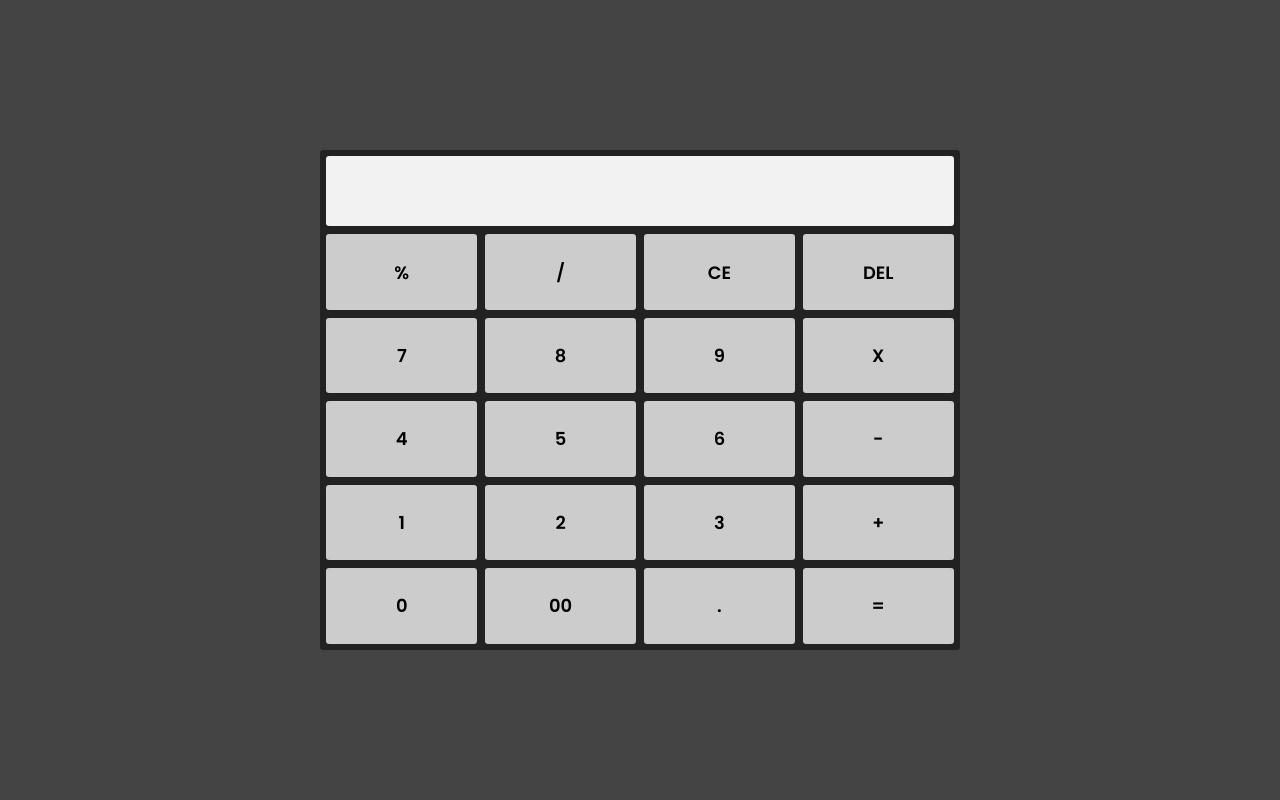
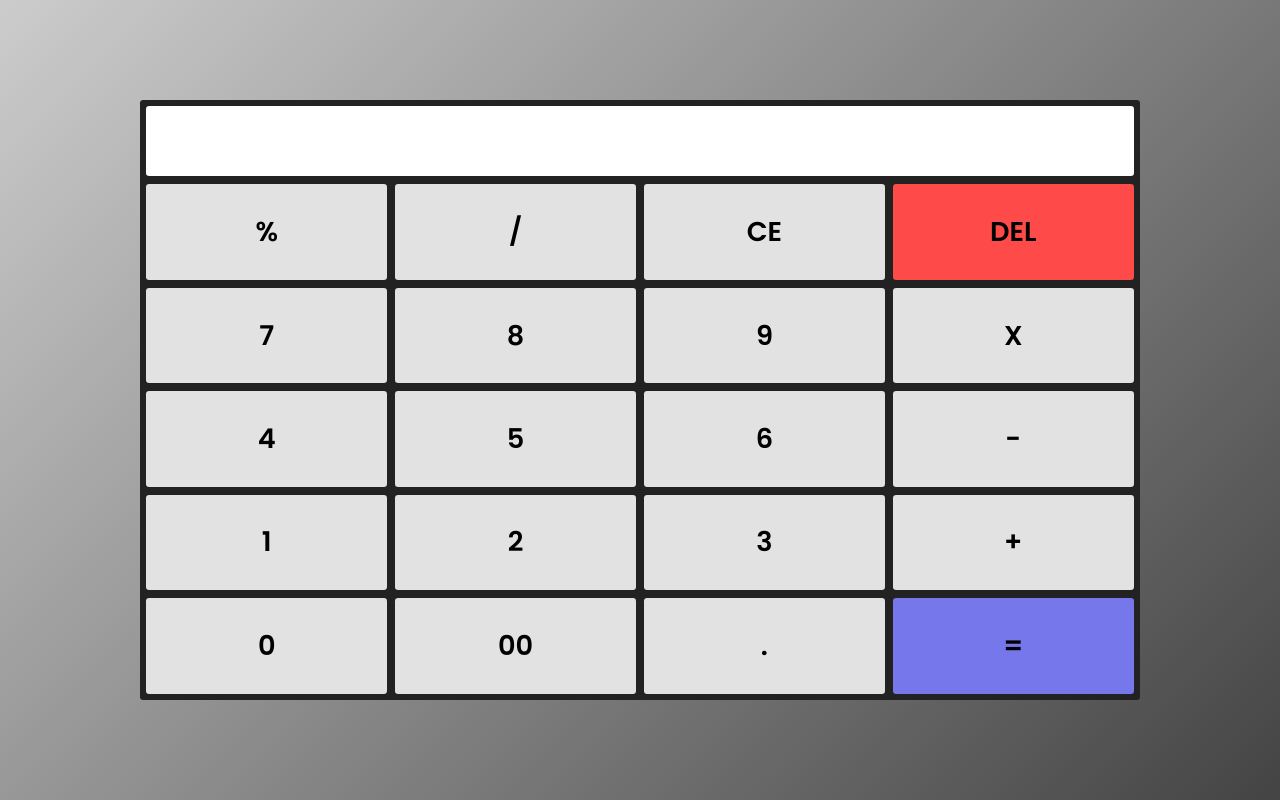
Before and after one commit to Fiji404/Calculator, a website built with Parcel: page src/pages/index.html in a window 1280 px wide. Built offline with nearby package versions, Linux system fonts and the light colour scheme.

Commit message:
fixes main issues

```diff
--- a/src/pages/index.html
+++ b/src/pages/index.html
@@ -6,6 +6,7 @@
     <meta name="viewport" content="width=device-width, initial-scale=1.0">
     <link rel="stylesheet" href="../sass/styles.scss">
     <script type="module" defer src="../scripts/app.js">module;</script>
+    <link rel="icon" href="../images/calculator.png">
     <title>Calculator App</title>
 </head>
 <body>
@@ -15,29 +16,29 @@
                 <output class="calculator__screen"></output>
             </header>
             <section class="calculator-buttons">
-                <button class="calculator-buttons__button">%</button>
-                <button class="calculator-buttons__button">/</button>
-                <button class="calculator-buttons__button clear">CE</button>
-                <button class="calculator-buttons__button del">DEL</button>
-                <button class="calculator-buttons__button">7</button>
-                <button class="calculator-buttons__button">8</button>
-                <button class="calculator-buttons__button">9</button>
-                <button class="calculator-buttons__button multiplication">X</button>
-                <button class="calculator-buttons__button">4</button>
-                <button class="calculator-buttons__button">5</button>
-                <button class="calculator-buttons__button">6</button>
-                <button class="calculator-buttons__button substraction">-</button>
-                <button class="calculator-buttons__button">1</button>
-                <button class="calculator-buttons__button">2</button>
-                <button class="calculator-buttons__button">3</button>
-                <button class="calculator-buttons__button addition">+</button>
-                <button class="calculator-buttons__button">0</button>
-                <button class="calculator-buttons__button">00</button>
-                <button class="calculator-buttons__button">.</button>
+                <button data-value="%" class="calculator-buttons__button">%</button>
+                <button data-value="/" class="calculator-buttons__button">/</button>
+                <button data-value="" class="calculator-buttons__button clear">CE</button>
+                <button data-value="" class="calculator-buttons__button del">DEL</button>
+                <button data-value="7" class="calculator-buttons__button">7</button>
+                <button data-value="8" class="calculator-buttons__button">8</button>
+                <button data-value="9" class="calculator-buttons__button">9</button>
+                <button data-value="*" class="calculator-buttons__button multiplication">X</button>
+                <button data-value="4" class="calculator-buttons__button">4</button>
+                <button data-value="5" class="calculator-buttons__button">5</button>
+                <button data-value="6" class="calculator-buttons__button">6</button>
+                <button data-value="-" class="calculator-buttons__button substraction">-</button>
+                <button data-value="1" class="calculator-buttons__button">1</button>
+                <button data-value="2" class="calculator-buttons__button">2</button>
+                <button data-value="3" class="calculator-buttons__button">3</button>
+                <button data-value="+" class="calculator-buttons__button addition">+</button>
+                <button data-value="0" class="calculator-buttons__button">0</button>
+                <button data-value="00" class="calculator-buttons__button">00</button>
+                <button data-value="." class="calculator-buttons__button">.</button>
                 <button class="calculator-buttons__button equal">=</button>
             </section>
-            </section>
         </section>
+        <!-- <figure class="calculator-illustration"><img src="../images/calculator-ilustration.svg" alt="calculator-ilustration"></figure> -->
     </main>
 </body>
 </html>
--- a/src/sass/_colors.scss
+++ b/src/sass/_colors.scss
@@ -1,3 +1,5 @@
-$bg: #444;
+$bg: rgb(49, 56, 83);
 $dark-grey: #222;
-$light-grey: #ccc;
+$light-grey: rgb(226, 226, 226);
+$smooth-red: rgb(255, 74, 74);
+$light-blue: rgb(119, 119, 236);
--- a/src/sass/styles.scss
+++ b/src/sass/styles.scss
@@ -11,14 +11,15 @@
     min-height: 100vh;
     display: grid;
     place-items: center;
-    background-color: colors.$bg;
+    background-image: linear-gradient(-45deg, #444, #ccc);
 }
 
 .calculator {
-    width: min(50%, 1000px);
+    background-color: #222;
+    z-index: 1;
+    width: min(90%, 1000px);
     min-width: 270px;
-    min-height: 500px;
-    background-color: colors.$dark-grey;
+    min-height: 600px;
     display: flex;
     flex-direction: column;
     padding: .4rem;
@@ -44,17 +45,46 @@
     gap: .5rem;
     &__button {
         font-family: 'Poppins', sans-serif;
-        font-size: clamp(1rem, 1.4vw, 2rem);
+        font-size: clamp(1.7rem, 1.4vw, 2rem);
         background-color: colors.$light-grey;
         border: none;
         cursor: pointer;
         transition: background-color 100ms ease, transform 70ms ease;
         border-radius: .2rem;
+        &.del {
+            background-color: colors.$smooth-red;
+            &:hover {
+                background-color: lighten(colors.$smooth-red, 10);
+            }
+        }
+        &.equal {
+            background-color: colors.$light-blue;
+            &:hover {
+                background-color: lighten(colors.$light-blue, 5);
+            }
+        }
         &:hover {
             background-color: lighten(colors.$light-grey, 15);
         }
         &:active {
             transform: scale(.98);
         }
+        &:focus {
+            outline: 2px solid rgb(218, 218, 218);
+        }
     }
 }
+
+.calculator-illustration {
+    position: absolute;
+    top: 100px;
+    left: 50px;
+    z-index: 0;
+    animation: bouncing 3s ease alternate infinite;
+}
+
+@keyframes bouncing {
+    to {
+        transform: translateY(-20px);
+    }
+}
--- a/src/scripts/app.js
+++ b/src/scripts/app.js
@@ -1,18 +1,22 @@
 const outputScreen = document.querySelector('.calculator__screen');
 const calculatorButtons = document.querySelectorAll('.calculator-buttons__button');
-const multiplicationButton = document.querySelector('.calculator-buttons__button.multiplication');
 const clearButton = document.querySelector('.calculator-buttons__button.clear');
 const delButton = document.querySelector('.calculator-buttons__button.del');
-const substractionButton = document.querySelector('.calculator-buttons__button.substraction');
-const additionButton = document.querySelector('.calculator-buttons__button.addition');
 const equalButton = document.querySelector('.calculator-buttons__button.equal');
-
 
 calculatorButtons.forEach(button => {
     button.addEventListener('click', () => {
-        const numberString = outputScreen.textContent += button.textContent;
-        additionButton.addEventListener('click', () => {
-            numberString += Number(outputScreen.textContent) + Number(button.textContent)
+        const currentExpression = outputScreen.value += button.getAttribute('data-value') ?? '';
+        equalButton.addEventListener('click', () => {
+            outputScreen.textContent = eval(currentExpression)
         })
     })
 })
+
+clearButton.addEventListener('click', () => {
+    outputScreen.textContent = '';
+})
+
+delButton.addEventListener('click', () => {
+    outputScreen.textContent = outputScreen.value.slice(0, - 1)
+})
```
Also changed, not shown: dist/calculator-ilustration.18852531.svg (added), dist/calculator.04897e1a.png (added), dist/index.html, src/images/calculator.png (added), 6 other files.
